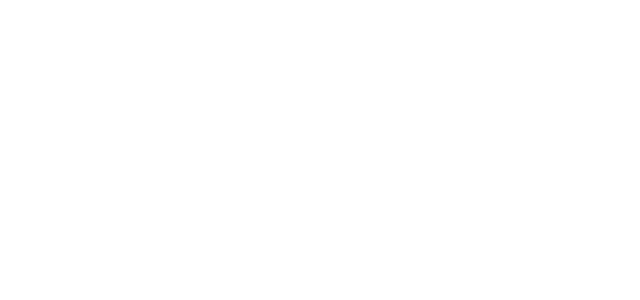
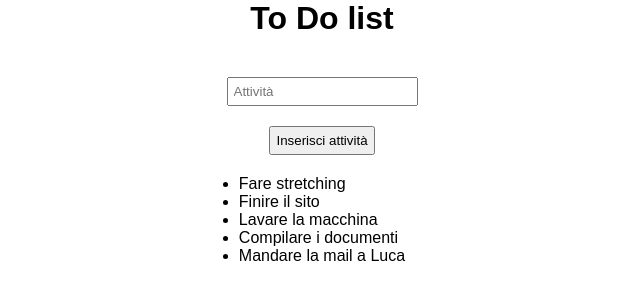
Before and after one commit to LombardoStanislao/vue-todolist, a plain HTML site: page index.html in a window 1280 px wide. Shown: the whole page, without its empty margins (318-958 px from the left). Drawn offline with nearby package versions, Linux system fonts and the light colour scheme.

Commit message:
Impostato lo scheletro

```diff
--- a/index.html
+++ b/index.html
@@ -13,7 +13,18 @@
 
       <div class="container">
 
+        <h1>To Do list</h1>
 
+        <input type="text" name="" value="" placeholder="Attività">
+        <button type="button" name="button">Inserisci attività</button>
+
+
+        <ul>
+          <li v-for="activity in todo">
+            {{activity}}
+
+          </li>
+        </ul>
       </div>
 
 
--- a/main.js
+++ b/main.js
@@ -9,6 +9,9 @@ var app = new Vue({
   el: '#root',
 
   data: {
+
+      todo: ['Fare stretching', 'Finire il sito', 'Lavare la macchina',
+      'Compilare i documenti', 'Mandare la mail a Luca'],
 
 
 
--- a/style.css
+++ b/style.css
@@ -5,6 +5,26 @@
   font-family: sans-serif;
 }
 
+ul {
+  padding-top: 20px;
+}
+
+input {
+  margin: 20px;
+  padding: 5px;
+}
+
+button {
+  padding: 5px;
+}
+
+h1 {
+  padding-bottom: 20px;
+}
 .container {
+  display: flex;
+  align-items: center;
+  justify-content: center;
+  flex-direction: column;
 
 }
```
